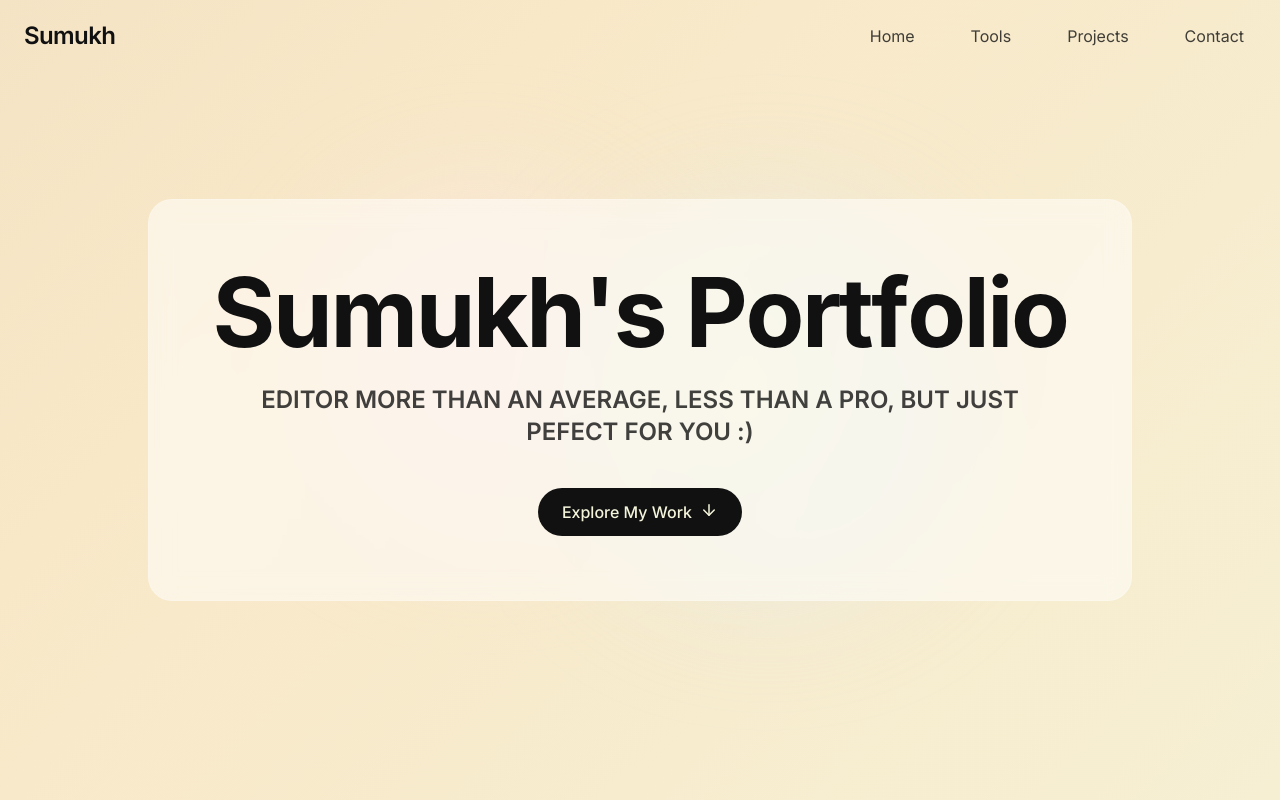
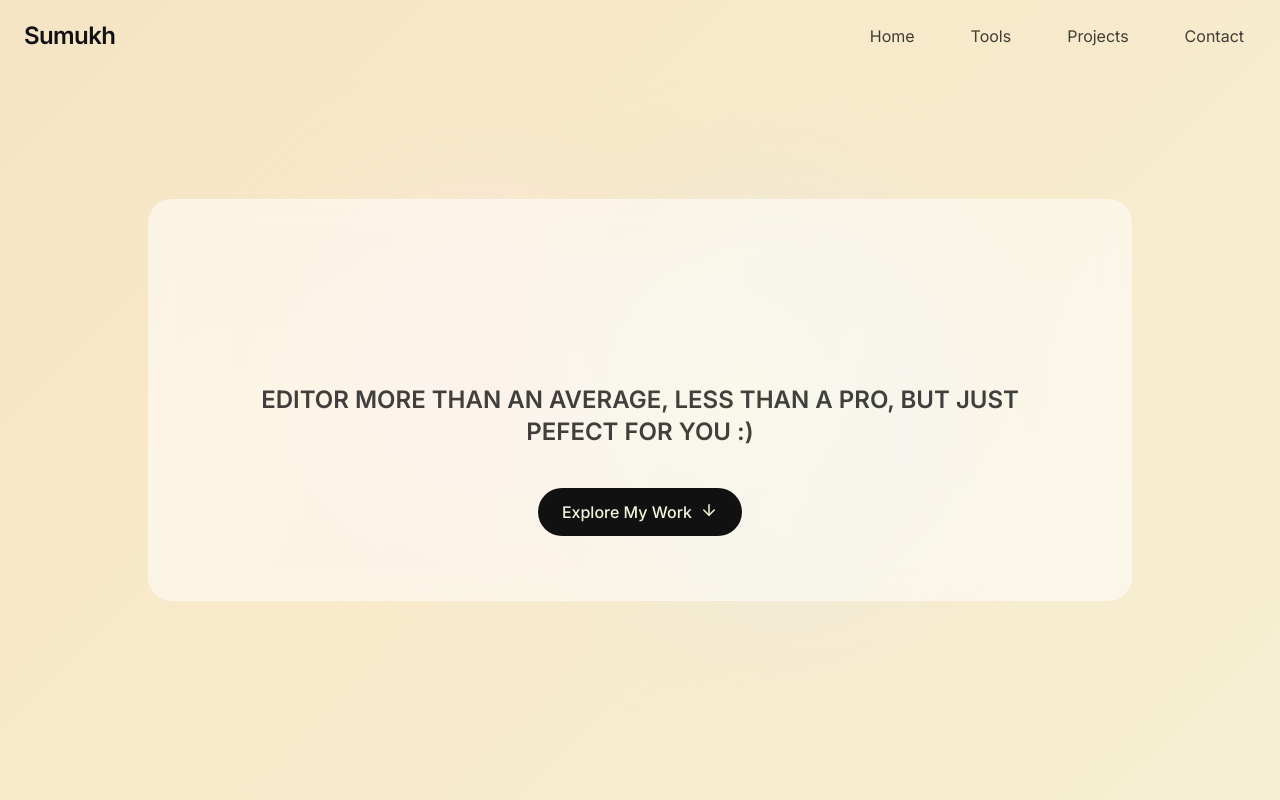
Before and after one commit to Sumukh-0019/sumukh, a React (Vite) app: page / in a window 1280 px wide. Shown: the top 800 px of the page. Built offline with nearby package versions, Linux system fonts and the light colour scheme; a web font is replaced by a local one.

Commit message:
Fix: Apply gradient animation to title
Apply the gradient animation to the "Sumukh's Portfolio" text in the Hero component.

```diff
--- a/src/components/Hero.tsx
+++ b/src/components/Hero.tsx
@@ -49,7 +49,10 @@ const Hero = () => {
 
       <div className="glass-panel max-w-5xl mx-auto p-12 md:p-16 relative z-10 stagger-animate opacity-0 translate-y-10 transition-all duration-1000">
         <div className="text-center">
-          <h1 ref={titleRef} className="hero-title mb-6">
+          <h1
+            ref={titleRef}
+            className="hero-title mb-6 animate-text-gradient bg-gradient-to-r from-[#F5F5DC] via-[#E6D2B5] to-[#F8E8C8] bg-clip-text text-transparent"
+          >
             Sumukh's Portfolio
           </h1>
           <p
--- a/tailwind.config.ts
+++ b/tailwind.config.ts
@@ -1,4 +1,3 @@
-
 import type { Config } from "tailwindcss";
 
 export default {
@@ -114,6 +113,10 @@ export default {
 				'blur-in': {
 					'0%': { filter: 'blur(12px)', opacity: '0' },
 					'100%': { filter: 'blur(0)', opacity: '1' }
+				},
+				'text-gradient': {
+					'0%, 100%': { 'background-position': '0% 50%' },
+					'50%': { 'background-position': '100% 50%' }
 				}
 			},
 			animation: {
@@ -126,7 +129,8 @@ export default {
 				'scale-in': 'scale-in 0.6s ease-out',
 				'float': 'float 3s ease-in-out infinite',
 				'text-reveal': 'text-reveal 0.8s cubic-bezier(0.16, 1, 0.3, 1)',
-				'blur-in': 'blur-in 1.2s cubic-bezier(0.16, 1, 0.3, 1)'
+				'blur-in': 'blur-in 1.2s cubic-bezier(0.16, 1, 0.3, 1)',
+				'text-gradient': 'text-gradient 5s ease infinite'
 			}
 		}
 	},
```
